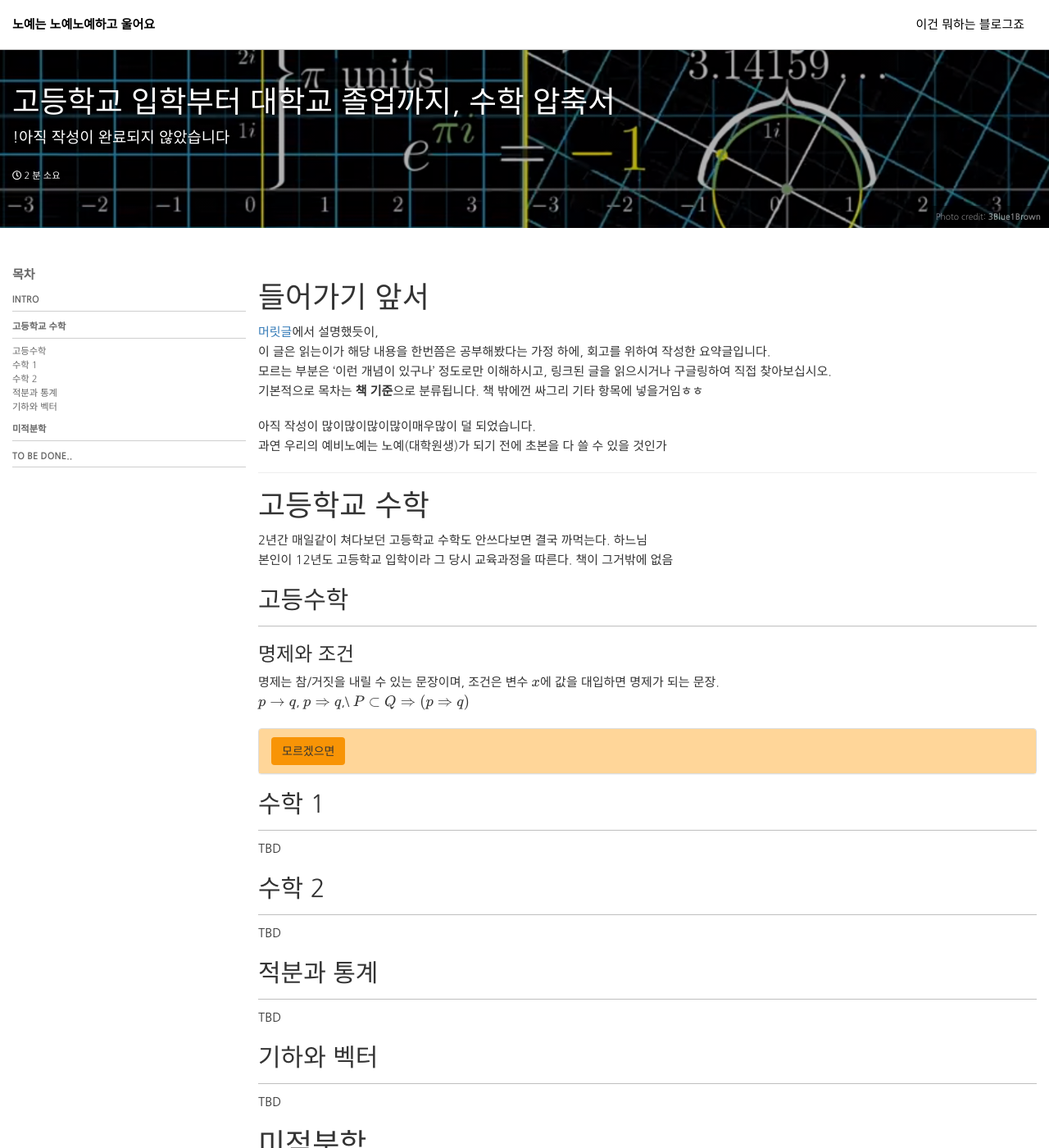
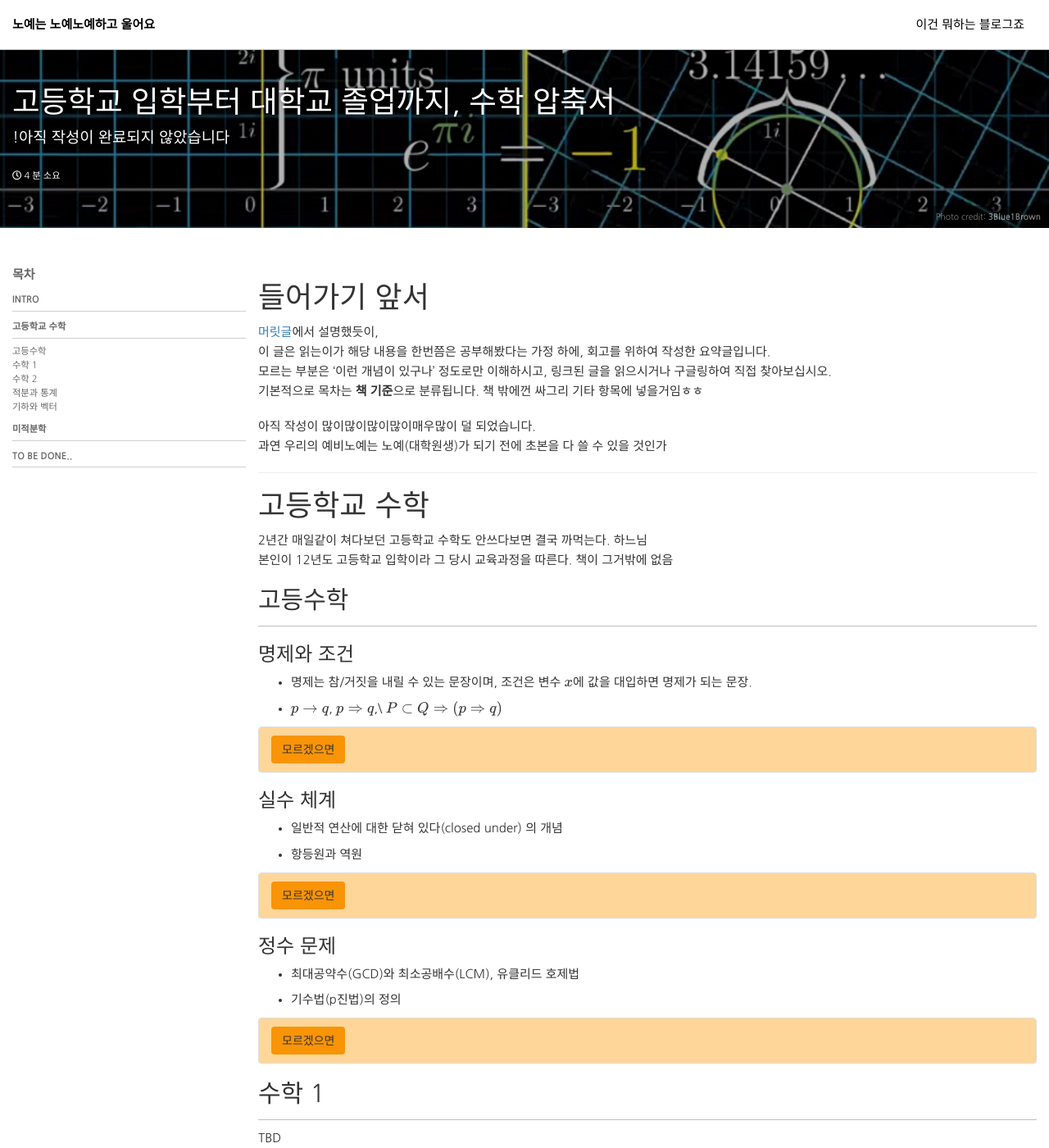
Before and after one commit to illhyhl1111/PPPP.github.io, a Jekyll site: the page built from _posts/2018-09-16-mathematics.md, in a window 1280 px wide and 1400 px high. Shown: the whole window at 82% size. Built offline with Jekyll 4.4.1, drawn with Linux system fonts in a browser that asks for light colours; nearby versions of some CDN libraries; formulas are drawn with MathJax 3; part of the change alters nothing that is shown.

Commit message:
추가중

```diff
--- a/_posts/2018-09-16-mathematics.md
+++ b/_posts/2018-09-16-mathematics.md
@@ -34,47 +34,49 @@ sidebar:
 ## 고등수학
 
 ### 명제와 조건
-명제는 참/거짓을 내릴 수 있는 문장이며, 조건은 변수 $$ x $$에 값을 대입하면 명제가 되는 문장. <br/>
-$$p \rightarrow q$$, $$p \Rightarrow q$$,\ $$P \subset Q \Rightarrow (p \Rightarrow q)$$
+* 명제는 참/거짓을 내릴 수 있는 문장이며, 조건은 변수 $$ x $$에 값을 대입하면 명제가 되는 문장.
+* $$p \rightarrow q$$, $$p \Rightarrow q$$,\ $$P \subset Q \Rightarrow (p \Rightarrow q)$$
 
 {% capture context1 %}
 #### 조건
-조건에 포함된 변수 $$x$$는 $$U \neq \varnothing$$ 을 정의역으로 함. <br/>
-전체집합 $$U$$에서의 조건 $$p(x)$$를 간단히 조건 $$p$$라고 표기함. <br/>
-$$U$$의 원소 $$a$$를 대입한 $$p(a)$$가 참인 명제라면, 명제 $$p(a)$$가 성립한다, $$a$$는 조건 $$p(x)$$를 만족한다 라고 함.
+* 조건에 포함된 변수 $$x$$는 $$U \neq \varnothing$$ 을 정의역으로 함.
+* 전체집합 $$U$$에서의 조건 $$p(x)$$를 간단히 조건 $$p$$라고 표기함.
+* $$U$$의 원소 $$a$$를 대입한 $$p(a)$$가 참인 명제라면, 명제 $$p(a)$$가 성립한다, $$a$$는 조건 $$p(x)$$를 만족한다 라고 함.
 
 #### 부정
-명제 $$p$$ 혹은 조건 $$p(x)$$에 대해 $$p(x)$$가 아니다 를 $$p(x)$$의 부정이라 하고, $$\sim p(x)$$로 표기함. <br/>
+* 명제 $$p$$ 혹은 조건 $$p(x)$$에 대해 $$p(x)$$가 아니다 를 $$p(x)$$의 부정이라 하고, $$\sim p(x)$$로 표기함.
+
 <p> $$ \sim (p \vee q) \Leftrightarrow (\sim p \wedge \sim q), \sim (p \wedge q) \Leftrightarrow (\sim p \vee \sim q) $$ </p>
 <p> $$ \sim (\forall x, p(x)) \Leftrightarrow (\exists x, \sim p(x)), \sim (\exists x, p(x)) \Leftrightarrow (\forall x, \sim p(x))$$ </p>
 
 #### 진리집합
-$$p(x)$$를 만족하는 $$x$$ 전체의 집합 $$P$$를 조건 $$p(x)$$의 진리집합이라고 한다. <br/>
-$$P = \left\{ x | x \in U, p(x) \right\}$$. 표기시 전체집합 $$U$$를 씹으려는 경향이 강하므로 $$P=\left\{ x | p(x) \right\}$$로도 표기.
+* $$p(x)$$를 만족하는 $$x$$ 전체의 집합 $$P$$를 조건 $$p(x)$$의 진리집합이라고 한다.
+* $$P = \left\{ x | x \in U, p(x) \right\}$$. 표기시 전체집합 $$U$$를 씹으려는 경향이 강하므로 $$P=\left\{ x | p(x) \right\}$$로도 표기.
 
 #### 조건과 집합
-집합 $$P$$, $$Q$$를 조건 $$p$$, $$q$$의 진리집합이라고 둘 때, <br/>
+* 집합 $$P$$, $$Q$$를 조건 $$p$$, $$q$$의 진리집합이라고 둘 때,
+
 <p> $$ P \subset Q \Leftrightarrow (p \Rightarrow q), P \nsubseteq Q \Leftrightarrow (p \nLeftarrow q), \\
 p \vee q \Leftrightarrow P \cup Q, p \wedge q \Leftrightarrow P \cup Q, \sim p \Leftrightarrow P^c $$ </p>
 
 #### 필요 · 충분 조건
-$$p \Rightarrow q$$일 때, $$p$$는 $$q$$이기 위한 충분조건이고 $$q$$는 $$p$$이기 위한 필요조건이 된다. <br/>
-$$p \Leftrightarrow q$$ 면 서로 필요충분조건(동치). <br/>
-집합과의 관계는 $$P \subset Q \Rightarrow (p \Rightarrow q) $$임.
+* $$p \Rightarrow q$$일 때, $$p$$는 $$q$$이기 위한 충분조건이고 $$q$$는 $$p$$이기 위한 필요조건이 된다.
+* $$p \Leftrightarrow q$$ 면 서로 필요충분조건(동치).
+* 집합과의 관계는 $$P \subset Q \Rightarrow (p \Rightarrow q) $$
 
 #### 귀류법
-어떤 명제 $$p \rightarrow q$$임을 증명하려 할 때, 대우 $$\sim q \rightarrow \sim p$$를 증명하는 방법 <br/>
-명제의 결론을 부정하여 공리, 정리, 가정 등에 모순이 됨을 이끌어내면 된다.
+* 어떤 명제 $$p \rightarrow q$$임을 증명하려 할 때, 대우 $$\sim q \rightarrow \sim p$$를 증명하는 방법
+* 명제의 결론을 부정하여 공리, 정리, 가정 등에 모순이 됨을 이끌어내면 된다.
 {% endcapture %}
 
 {% capture context2 %}
 
 * 두 **조건** $$p$$, $$q$$를 $$p \rightarrow q$$ 꼴로 연결하면 명제가 되어버림. <br/>
  '4의 약수는 8의 약수이다' 를 풀어서 '$$x$$가 4의 약수이면 $$x$$는 8의 약수이다' 로 명제와 같이 표현가능.
-* $$(P \subset Q) \Rightarrow (x \in P \Rightarrow x \in Q) \Rightarrow (p \Rightarrow q)$$
-* $$ \sim (p \vee q) \Rightarrow (P \cup Q)^c \Rightarrow P^c \cup Q^c \Rightarrow \sim p \wedge \sim q $$
-* $$ \sim$$ (모든 $$x$$에 대하여 $$p(x)$$이다) $$\Rightarrow \sim (p(x_1) \; and \; p(x_2) \; and \; ... \; and \; p(x_n))$$ <br/>
-  $$ \Rightarrow \sim p(x_1) \; or \; \sim \; p(x_2) \; or \; ... \; or \; \sim p(x_n) \Rightarrow$$ 어떤 $$x$$에 대하여 $$\sim p(x) $$ <br/>
+* $(P \subset Q) \Rightarrow (x \in P \Rightarrow x \in Q) \Rightarrow (p \Rightarrow q)$
+* $ \sim (p \vee q) \Rightarrow (P \cup Q)^c \Rightarrow P^c \cup Q^c \Rightarrow \sim p \wedge \sim q $
+* $$ \sim$$ (모든 $$x$$에 대하여 $$p(x)$$이다) $$\Rightarrow \sim (p(x_1) \; and \; p(x_2) \; and \; \cdots \; and \; p(x_n))$$ <br/>
+  $$ \Rightarrow \sim p(x_1) \; or \; \sim \; p(x_2) \; or \; \cdots \; or \; \sim p(x_n) \Rightarrow$$ 어떤 $$x$$에 대하여 $$\sim p(x) $$ <br/>
   비슷한 방법으로 모두 증명 가능
 * 귀류법이 옳다는 것을 증명하는 방법 : <br/>
   $$(p \rightarrow q) \Leftrightarrow (p \wedge \sim q) \rightarrow c$$ 임을 보이면 됨 ($$c$$는 항상 False) <br/>
@@ -84,6 +86,135 @@ $$p \Leftrightarrow q$$ 면 서로 필요충분조건(동치). <br/>
 {% endcapture %}
 
 {% include blocks.html context1=context1 context2=context2 topic="명제" %}
+
+### 실수 체계
+* 일반적 연산에 대한 닫혀 있다(closed under) 의 개념
+* 항등원과 역원
+
+{% capture context1 %}
+#### 일반적 연산
+* 집합 $$M$$의 두 원소 $$a$$, $$b$$의 순서쌍 $$(a, b)$$에 대응하는 $$M$$의 원소 $$c$$가 하나 정해질 때,
+이 대응을 집합 $$M$$의 이항연산 또는 연산이라고 함.
+* 기호 $$\circ$$ 등을 써서 $$a \circ b = c$$ 등으로 표기.
+* 연산 $$\circ$$이 정의되어 있는 집합 $$M$$의 부분집합 $$N$$에 대하여, <br/>
+  $$a \in N, b \in N \Rightarrow a \circ b \in N$$ 이면 $$N$$은 $$\circ$$에 관하여 닫혀 있다라고 함.
+
+#### 교환, 결합법칙
+* 교환법칙이 성립 $$ \Leftrightarrow a \circ b = b \circ a $$
+* 결합법칙이 성립 $$ \Leftrightarrow (a \circ b) \circ c = a \circ (b \circ c) $$
+
+#### 항등원, 역원
+* $$\forall a \in N, \exists e \in N, a \circ e = e \circ a = a$$ 일 때 $$e$$를 $$\circ$$에 대한 항등원이라고 함
+* $$\forall a \in N, \exists x \in N, a \circ x = x \circ a = e$$ 일 때 $$x$$를 $$\circ$$에 대한 역원이라고 함
+{% endcapture %}
+
+{% capture context2 %}
+할말없워요
+{% endcapture %}
+
+{% include blocks.html context1=context1 context2=context2 topic="실수체계" %}
+
+### 정수 문제
+* 최대공약수(GCD)와 최소공배수(LCM), 유클리드 호제법
+* 기수법(p진법)의 정의
+
+{% capture context1 %}
+#### GCD, LCM
+* 두 개 이상의 정수의 공통인 약수를 공약수라 하고, 그 중 가장 큰 수를 최대공약수라 함
+* 두 개 이상의 정수의 공통인 배수를 공배수라 하고, 그 중 가장 큰 수를 최소공배수라 함
+
+* $$\gcd(A, B) = G, \lcm(A, B) = L$$이라 두면, <br/>
+  $$A = Ga, B = Gb$$ (단, $$\gcd(a, b) = 1$$) <br/>
+  $$L = Gab, LG = AB$$ 를 만족함.
+
+### 다항식의 GCD, LCM
+* 다항식 $$A$$, $$B$$, $$Q$$ 사이에 $$A=B \cdot Q$$이면 $$B$$를 $$A$$의 약수라고 표현한다.
+* 2개 다항식 사이 공통인 약수를 공약수, 가장 차수가 높은 것을 최대공약수라고 함.
+* 배수도 똑같
+* 정수에서와 똑같은 성질을 가짐
+
+#### 유클리드 호제법 (Euclidean algorithm)
+* 맨날까먹음
+* $$A > B$$인 임의의 자연수 $$A$$, $$B$$가 있을 때, $$A = B \cdot Q + R$$로 몫과 나머지를 분리하면 </br>
+  <p> $$\gcd(A, B) = \gcd(B, R)$$ </p> </br>
+  임이 성립한다는 것
+
+* 이를 확장한 Extended Euclidian Algorithm은 다음과 같다 </br>
+  <p> $$as + bt=\gcd(a,b) 인 정수쌍 s, t가 존재함 </p> <br/>
+  모듈러 연산의 역원을 구하는데 우려먹힌다.
+
+#### 기수법
+* 양의 정수 $$N_p = a_n p^n + a_n-1 p^n-1 + \cdots + a_1 p + a_0$$
+* 양의 소수 $$N_p = \frac{a_1}{p} + \frac{a_2}{p^2} + \cdots + \frac{a_n}{p^n}$$
+{% endcapture %}
+
+{% capture context2 %}
+#### Euclidean algorithm으로 gcd 찾기
+<p> $$r_0 \leftarrow a, r_1 \leftarrow b \\
+r_i+1=r_i−1−q_i r_i,  q_i=\frac{r_i−1}{r_i} $$ </p>
+
+만약 $$r_i+1=0$$ 이라면 $$r_i$$ 가 바로 $$\gcd(a,b)$$ 이다.
+
+#### Euclidean algorithm 증명
+$$A=Ga, B=Gb$$ ($$a$$, $$b$$ 는 서로소) 를 $$A=BQ+R$$에 대입해보면
+<p> $$Ga=GbQ + R, R=G(a-Qb) $$ </p>
+이제 $$b$$와 $$a-Qb$$가 서로소임을 보이면 되는데, $$b=mk$$, $$a-bQ=mk'$$으로 두자($$k$$, $$k'$$는 서로소) <br/>
+$$a=bQ+mk'=m(kQ+k')$$이므로 $$m$$은 $$a$$, $$b$$의 공약수인데, 서로소이므로 1임 <br/>
+따라서 $$m=1$$이 되며 $$b$$와 $$a-Qb$$는 서로소가 되서 $$\gcd(B, R)=G$$가 되어버림
+
+#### Extended Euclidean algorithm 증명
+$$r_0 \leftarrow a, r_1 \leftarrow b$$ <br/>
+초기값들을 넣으면 $$as_i+bt_i=r_i \quad for i=0,1$$ <br/>
+이제 $$i>1$$일 때 참이라고 가정하고 수학적 귀납법을 쓰면
+
+<p> $$r_i+1=r_i−1−r_i q_i=(as_i−1+bt_i−1)−(as_i+bt_i)q_i=a(s_i−1−s_i q_i)+b(t_i−1−t_i q_i)=as_i+1+bt_i+1 $$ </p>
+
+따라서 $$r_i+1=0$$ 일 때 $$as_i+bt_i=r_i$$ 는 $$as+bt=\gcd(a,b)$$ 가 된다. <br/>
+
+[Extended Euclidean algorithm 증명](https://codeonwort.tistory.com/295) 참조
+
+{% endcapture %}
+{% include blocks.html context1=context1 context2=context2 topic="유클리드" %}
+
+{% comment %}
+
+### 다항식의 사칙연산, 인수분해, 항등식과 미정계수법
+(a-b)(a^2+ab+b^2)=a^3-b^3같은 공식을 처음 수십개씩 마주하면서 패닉상태에 빠졌던 기억이 새록새록 난다.
+하지만 여기다 적을 의향은 없다
+조립제법은 x의 다항식 F(x)를 x-a로 나누었을 때 몫과 나머지로 분리하는 방법임.
+
+{% capture context1 %}
+#### 조립제법
+그림
+{% endcapture %}
+
+{% capture context2 %}
+ㄴ
+{% endcapture %}
+
+{% include blocks.html context1=context1 context2=context2 topic="" %}
+
+### 나머지정리
+x의 다항식 f(x)를 x-a로 나누었을 때 나머지는 f(a)이다.
+
+{% capture context1 %}
+f(a)=0인 것과 f(x)가 x-a로 나누어떨어진다는 동치이다.
+보통 f(a)=0인 a를 찾아서 f(x)를 인수분해하려고 쓴다.
+f(x)=ax^n+ ... + b일 때, x= +-(b의 약수)/(a의 약수) 를 대입해본다.
+{% endcapture %}
+
+{% capture context2 %}
+f(x) = (x-a)Q(x) + R는 항등식이므로, R = f(a)
+{% endcapture %}
+
+{% include blocks.html context1=context1 context2=context2 topic="" %}
+
+### 이차방정식
+ax^2 + bx + c = 0 => x = (-b +- root(b^2-4ac))/2a
+ax^2 + 2bx + c = 0 => x = (-b +- root(b^2-ac))/a
+D(Determinant) = B^2 -4ac
+가끔씩 가물가물해서 빡친다
+{% endcomment %}
 
 ## 수학 1
 TBD
```
